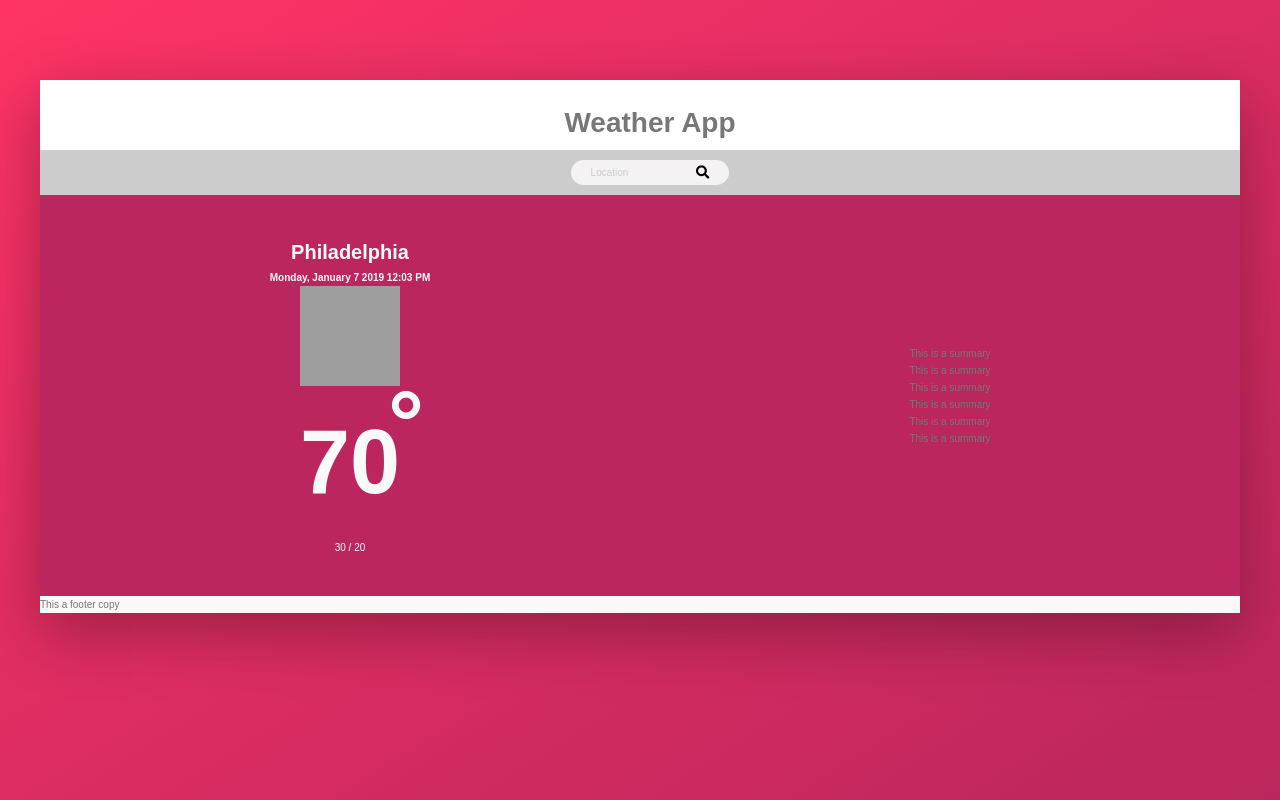
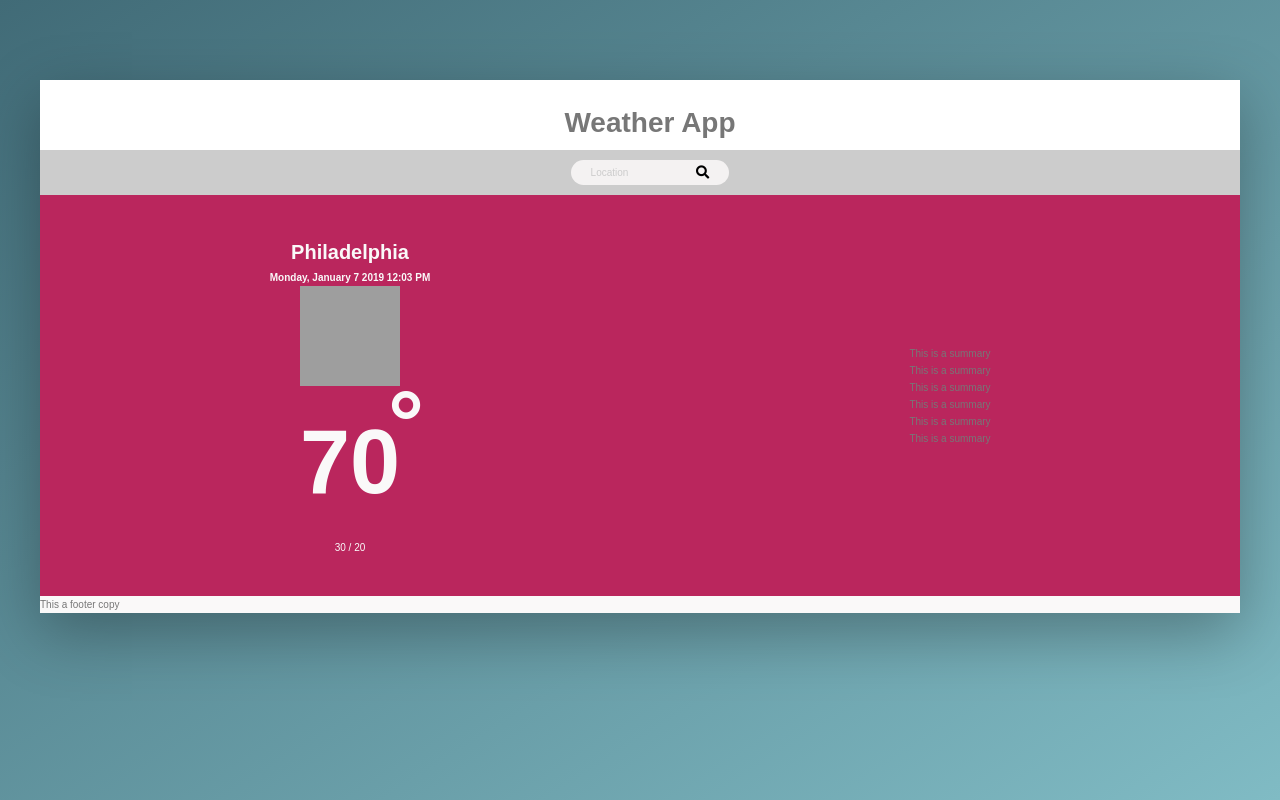
Before and after one commit to Ferewtucho/Weather-App, a Node server app: page / in a window 1280 px wide. Run offline with Node 20, Linux system fonts and the light colour scheme; some libraries are stand-ins or nearby versions; grey boxes are pictures that could not be loaded.

Commit message:
changed colors

```diff
--- a/public/css/style.css
+++ b/public/css/style.css
@@ -31,7 +31,7 @@ html {
 }
 
 body {
-  background-image: linear-gradient(to right bottom, #ff3366, #ba265d);
+  background-image: linear-gradient(to right bottom, #416b77, #80bbc4);
   background-size: cover;
   background-repeat: no-repeat;
   font-family: arial;
```
Also changed, not shown: public/js/app.js.
